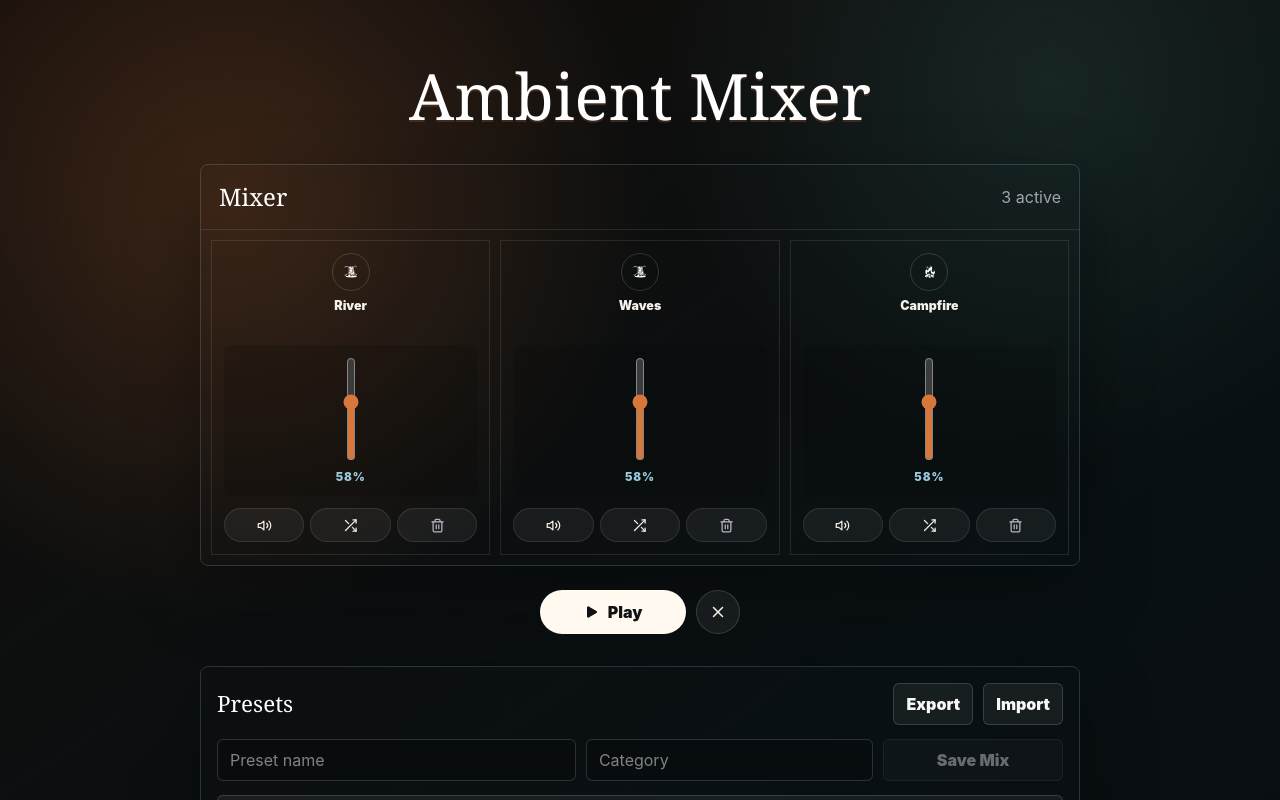
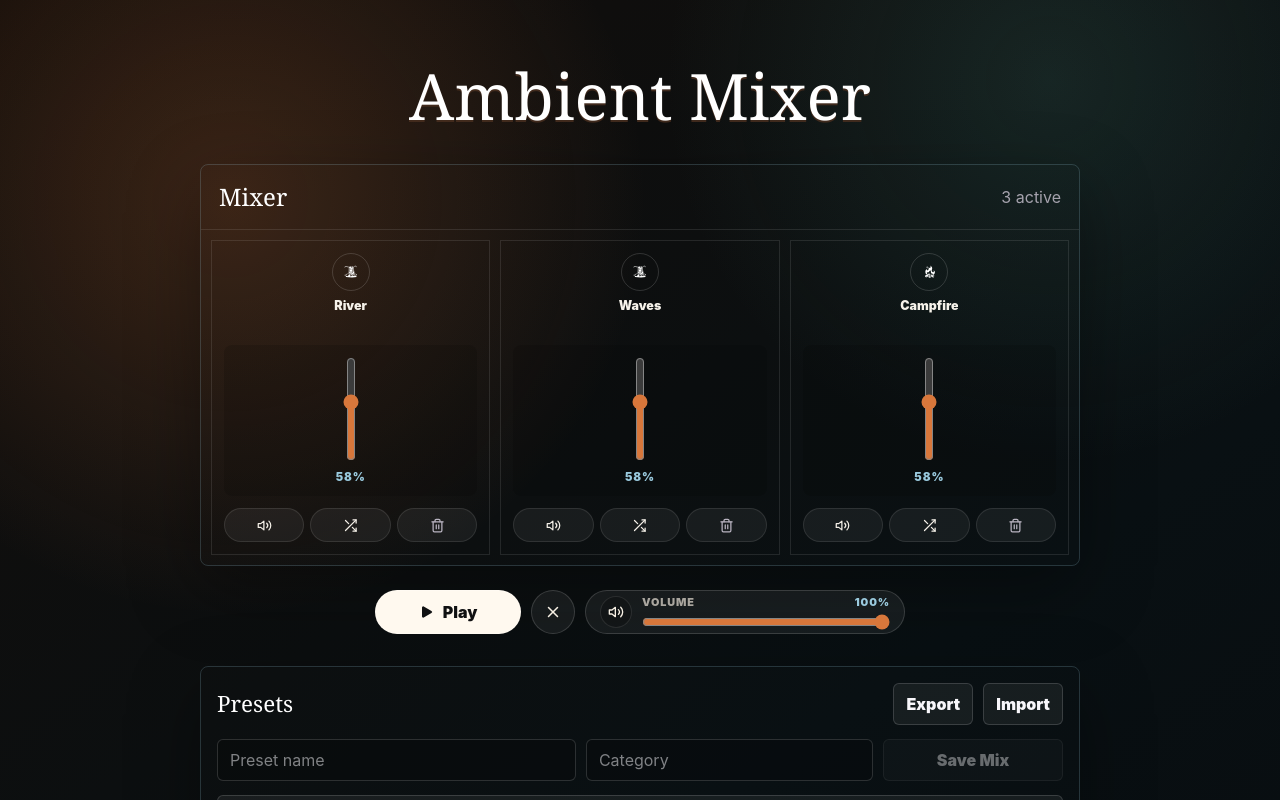
Before and after one commit to holyhell24/AmbientMixer, a React (Vite) app: page / in a window 1280 px wide. Shown: the top 800 px of the page. Built offline with nearby package versions, Linux system fonts and the light colour scheme.

Commit message:
Added common slider to change volume

```diff
--- a/src/App.tsx
+++ b/src/App.tsx
@@ -40,6 +40,8 @@ function App() {
   );
   const [tracks, setTracks] = useState<TrackState[]>(createInitialTracks);
   const [isPlaying, setIsPlaying] = useState(false);
+  const [masterMuted, setMasterMuted] = useState(false);
+  const [masterVolume, setMasterVolume] = useState(100);
   const [customPresets, setCustomPresets] = useState<SoundPreset[]>(() => {
     return parseStoredPresets(localStorage.getItem(customPresetStorageKey));
   });
@@ -69,11 +71,13 @@ function App() {
     syncTrackAudio({
       audioRefs: audioRefs.current,
       isPlaying,
+      masterMuted,
+      masterVolume,
       randomReplayTimeoutRefs: randomReplayTimeoutRefs.current,
       soundById,
       tracks,
     });
-  }, [isPlaying, soundById, tracks]);
+  }, [isPlaying, masterMuted, masterVolume, soundById, tracks]);
 
   useEffect(() => {
     const audioMap = audioRefs.current;
@@ -233,7 +237,13 @@ function App() {
         <TransportControls
           activeCount={activeTracks.length}
           isPlaying={isPlaying}
+          masterMuted={masterMuted}
+          masterVolume={masterVolume}
+          onChangeMasterVolume={setMasterVolume}
           onReset={resetMixer}
+          onToggleMasterMute={() =>
+            setMasterMuted((currentValue) => !currentValue)
+          }
           onTogglePlay={() => setIsPlaying((currentValue) => !currentValue)}
         />
       </section>
--- a/src/components/TransportControls/TransportControls.tsx
+++ b/src/components/TransportControls/TransportControls.tsx
@@ -1,15 +1,20 @@
-import { FiX } from "react-icons/fi";
+import { FiVolume2, FiVolumeX, FiX } from "react-icons/fi";
 import { IoPlay, IoStop } from "react-icons/io5";
 import type { TransportControlsProps } from "./types";
 
 function TransportControls({
   activeCount,
   isPlaying,
+  masterMuted,
+  masterVolume,
+  onChangeMasterVolume,
   onReset,
+  onToggleMasterMute,
   onTogglePlay,
 }: TransportControlsProps) {
   return (
-    <div className="flex w-full items-center justify-center gap-2.5 max-[360px]:grid max-[360px]:grid-cols-[1fr_auto]">
+    <div className="flex w-full flex-wrap items-center justify-center gap-2.5 max-[520px]:grid max-[520px]:grid-cols-[1fr_auto]">
+      <div className="flex items-center justify-center gap-2.5 max-[520px]:contents">
         <button
           className="inline-flex min-h-11 min-w-[146px] items-center justify-center gap-2 rounded-full border border-white/15 bg-[#fff9ef] px-4.5 font-black text-[#101112] disabled:cursor-not-allowed disabled:opacity-50 max-[360px]:min-w-0"
           disabled={activeCount === 0}
@@ -33,6 +38,38 @@ function TransportControls({
           <FiX aria-hidden="true" className="h-[18px] w-[18px]" />
         </button>
       </div>
+      <div className="flex min-h-11 w-[min(100%,320px)] items-center gap-2.5 rounded-full border border-white/15 bg-white/[0.06] px-3.5 text-[#f7f0e4] max-[520px]:col-span-2">
+        <button
+          aria-label={masterMuted ? "Unmute all sounds" : "Mute all sounds"}
+          className="grid h-8 w-8 shrink-0 place-items-center rounded-full border border-white/10 bg-black/20 text-[#f7f0e4] data-[active=true]:bg-[#ffb19a] data-[active=true]:text-[#101112]"
+          data-active={masterMuted}
+          onClick={onToggleMasterMute}
+          title={masterMuted ? "Unmute all" : "Mute all"}
+          type="button"
+        >
+          {masterMuted ? (
+            <FiVolumeX aria-hidden="true" className="h-4 w-4" />
+          ) : (
+            <FiVolume2 aria-hidden="true" className="h-4 w-4" />
+          )}
+        </button>
+        <label className="grid min-w-0 flex-1 gap-1 text-[0.68rem] font-black tracking-[0.08em] text-[#aaa69f] uppercase">
+          <span className="flex items-center justify-between gap-2">
+            <span>Volume</span>
+            <span className="text-[#9acade]">{masterMuted ? 0 : masterVolume}%</span>
+          </span>
+          <input
+            aria-label="Master volume"
+            className="w-full accent-[#d8773b]"
+            max="100"
+            min="0"
+            onChange={(event) => onChangeMasterVolume(Number(event.target.value))}
+            type="range"
+            value={masterVolume}
+          />
+        </label>
+      </div>
+    </div>
   );
 }
 
--- a/src/components/TransportControls/types.ts
+++ b/src/components/TransportControls/types.ts
@@ -1,6 +1,10 @@
 export type TransportControlsProps = {
   activeCount: number;
   isPlaying: boolean;
+  masterMuted: boolean;
+  masterVolume: number;
+  onChangeMasterVolume: (volume: number) => void;
   onReset: () => void;
+  onToggleMasterMute: () => void;
   onTogglePlay: () => void;
 };
--- a/src/utils.ts
+++ b/src/utils.ts
@@ -246,12 +246,16 @@ export const clearRandomReplayTimeouts = (
 export const syncTrackAudio = ({
   audioRefs,
   isPlaying,
+  masterMuted,
+  masterVolume,
   randomReplayTimeoutRefs,
   soundById,
   tracks,
 }: {
   audioRefs: Map<string, HTMLAudioElement>;
   isPlaying: boolean;
+  masterMuted: boolean;
+  masterVolume: number;
   randomReplayTimeoutRefs: Map<string, number>;
   soundById: Map<string, Sound>;
   tracks: TrackState[];
@@ -268,7 +272,9 @@ export const syncTrackAudio = ({
     const audio = getAudio(sound, audioRefs);
     audio.onended = null;
     audio.loop = !track.randomize;
-    audio.volume = track.muted ? 0 : track.volume / 100;
+    audio.volume = track.muted || masterMuted
+      ? 0
+      : (track.volume / 100) * (masterVolume / 100);
 
     if (isPlaying && track.active) {
       if (track.randomize) {
```
Lines whose indentation alone changed are shown as unchanged.
